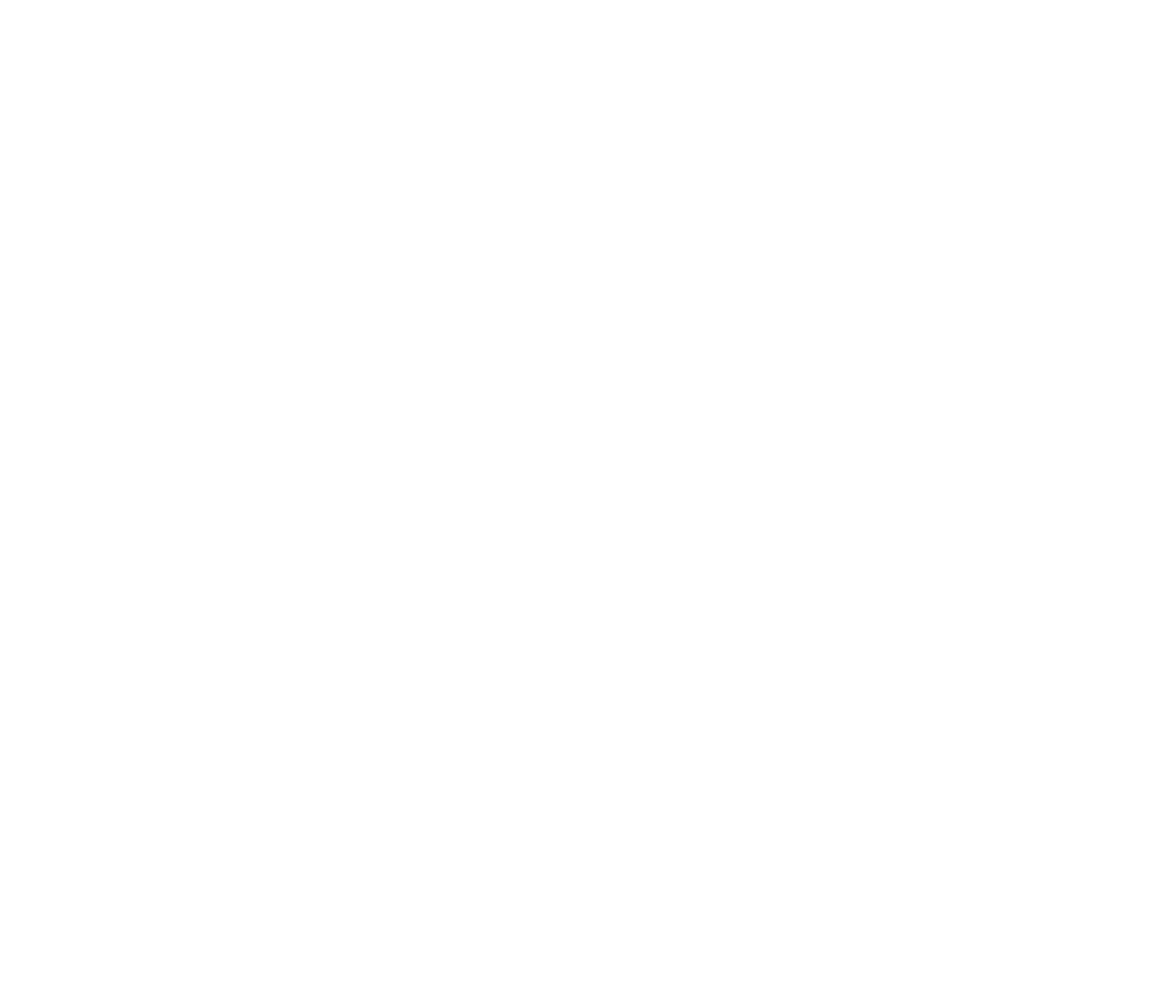
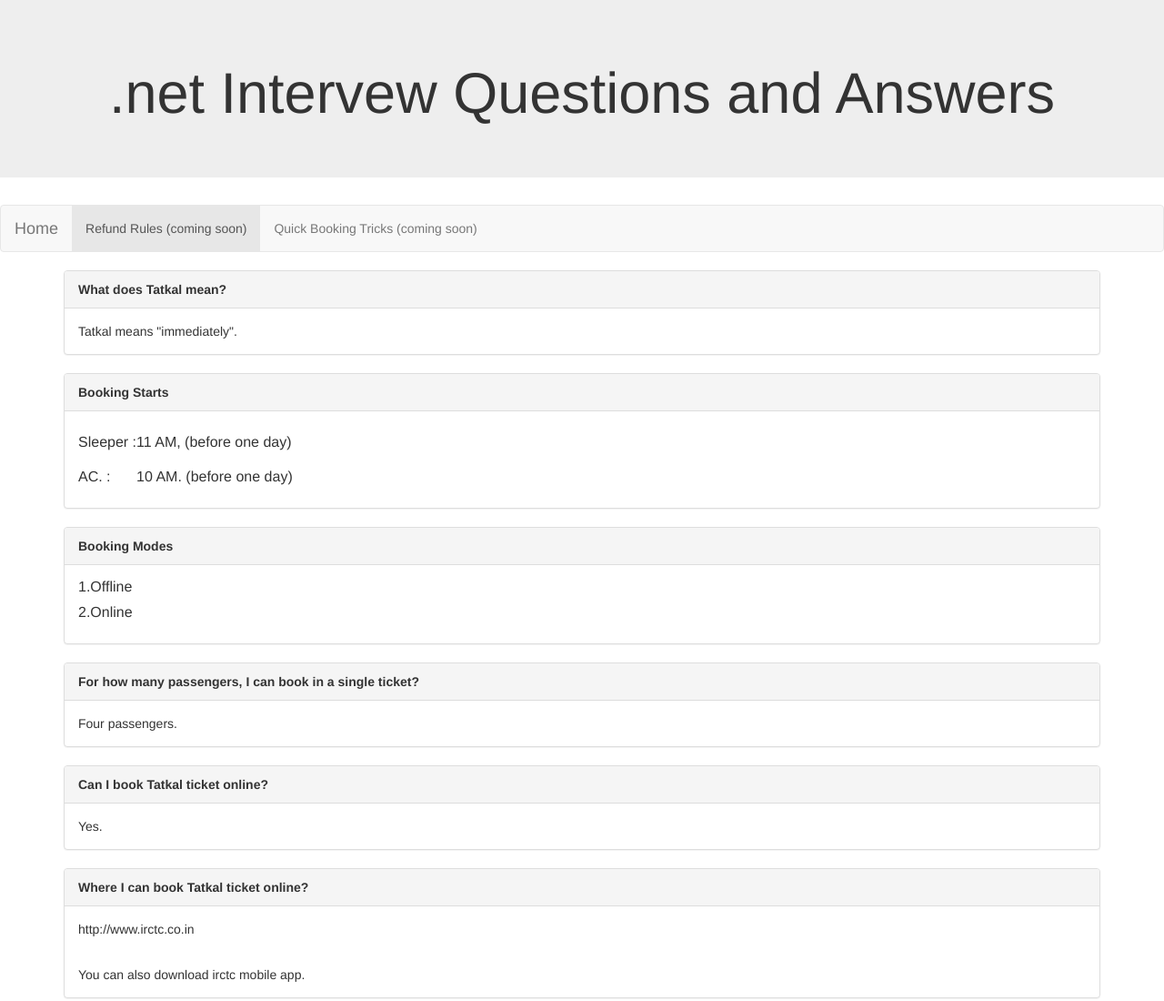
Before and after one commit to SatyaKarmi/dotnetinterview, a plain HTML site: page index.html in a window 1280 px wide. Shown: the whole page at 91% size. Before the commit the page ends 800 px from the top, so only its background shows below. Drawn offline with nearby package versions, Linux system fonts and the light colour scheme.

Commit message:
Update index.html

```diff
--- a/index.html
+++ b/index.html
@@ -1,2 +1,78 @@
 <html>
+<head>
+  <link rel="stylesheet" href="https://maxcdn.bootstrapcdn.com/bootstrap/3.3.7/css/bootstrap.min.css">
+  <script src="https://ajax.googleapis.com/ajax/libs/jquery/3.3.1/jquery.min.js"></script>
+  <script src="https://maxcdn.bootstrapcdn.com/bootstrap/3.3.7/js/bootstrap.min.js"></script>
+
+  </head>
+<body>
+ <div class="jumbotron text-center">
+    <h1>.net Intervew Questions and Answers</h1>
+  </div>
+
+  <nav class="navbar navbar-default">
+  <div class="container-fluid">
+    <div class="navbar-header">
+      <a class="navbar-brand" href="#">Home</a>
+    </div>
+    <ul class="nav navbar-nav">
+      <li class="active"><a href="#">Refund Rules (coming soon)</a></li>
+      <li><a href="#">Quick Booking Tricks (coming soon)</a></li>
+
+      </ul>
+  </div>
+</nav>
+
+
+	<div class="container">
+	<div class="panel panel-default">
+		<div class="panel-heading"><b>What does Tatkal mean?</b></div>
+		<div class="panel-body">Tatkal means "immediately".</div>
+	</div>
+
+
+	<div class="panel panel-default">
+		<div class="panel-heading"><b>Booking Starts</b></div>
+		<div class="panel-body">
+		<table>
+			<tr><td></p>Sleeper : </p></td><td></p>11 AM, (before one day)</p></td></tr>
+			<tr><td></p>AC.     : </p></td><td></p>10 AM. (before one day)</p></td></tr>
+			</table>
+		</div>
+	</div>
+
+    <div class="panel panel-default">
+		<div class="panel-heading"><b>Booking Modes</b></div>
+		<div class="panel-body">
+
+		<table>
+			<tr><td><p>1. </p></td><td><p>Offline</p></td>
+			<tr><td><p>2. </p></td><td><p>Online</p></td></tr>
+		</table>
+
+		</div>
+	</div>
+
+	<div class="panel panel-default">
+		<div class="panel-heading"><b>For how many passengers, I can book in a single ticket?</b></div>
+		<div class="panel-body">Four passengers.</div>
+	</div>
+
+	<div class="panel panel-default">
+		<div class="panel-heading"><b>Can I book Tatkal ticket online?</b></div>
+		<div class="panel-body">Yes.</div>
+	</div>
+
+	<div class="panel panel-default">
+		<div class="panel-heading"><b>Where I can book Tatkal ticket online?</b></div>
+		<div class="panel-body">http://www.irctc.co.in</div>
+		<div class="panel-body">You can also download irctc mobile app.</div>
+	</div>
+
+
+
+	</div>
+  </div>
+
+</body>
 </html>
```
